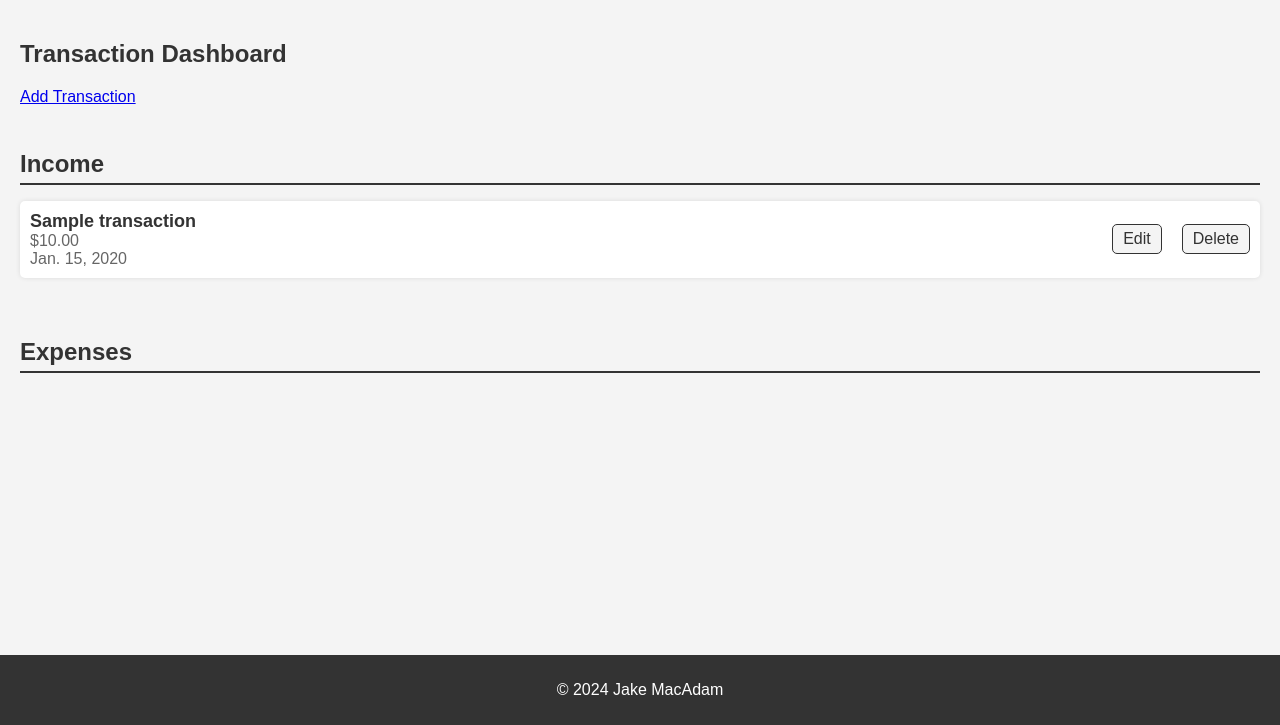
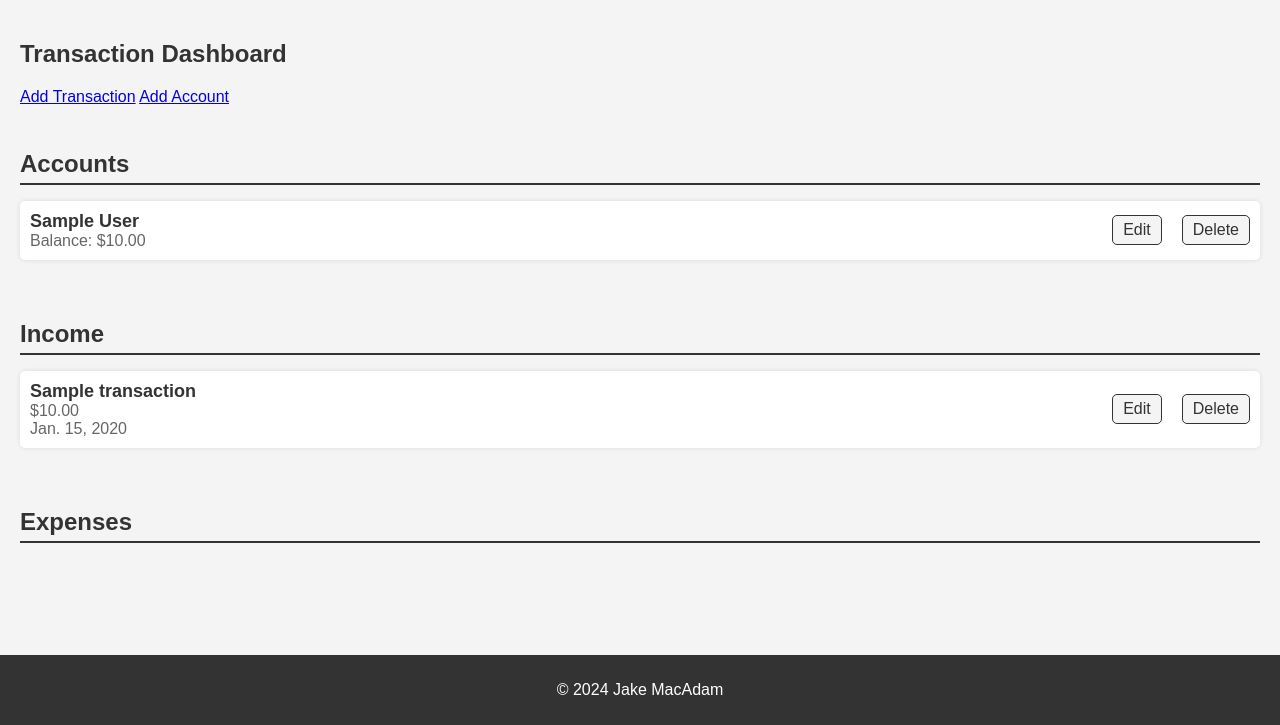
Before and after one commit to jbm97/project4, a Django app: page /transactions/ in a window 1280 px wide. Shown: the part 75-800 px from the top of the page. Run offline with Django 5.2, Linux system fonts and the light colour scheme; tables that the repository leaves empty hold one stand-in row (values such as "Sample post").

Commit message:
add account routes & views, accountform, modify css

```diff
--- a/finance_tracker/finance_tracker/static/css/styles.css
+++ b/finance_tracker/finance_tracker/static/css/styles.css
@@ -107,11 +107,15 @@ ul li a:hover {
     margin: 20px 0;
 }
 
-.income-section, .expenses-section {
+.account-section,
+.income-section,
+.expenses-section {
     margin-bottom: 20px;
 }
 
-.income-section h3, .expenses-section h3 {
+.account-section h3,
+.income-section h3,
+.expenses-section h3 {
     font-size: 24px;
     margin-bottom: 10px;
     border-bottom: 2px solid #333;
@@ -141,34 +145,40 @@ ul li a:hover {
     box-shadow: 0 0 5px rgba(0, 0, 0, 0.1);
 }
 
-.transaction {
+.transaction,
+.account {
     display: flex;
     justify-content: space-between;
     align-items: center;
 }
 
-.transaction-details {
+.transaction-details,
+.account-details {
     display: flex;
     flex-direction: column;
 }
 
-.transaction-details h4 {
+.transaction-details h4,
+.account-details h4 {
     margin: 0;
     font-size: 18px;
     color: #333;
 }
 
-.transaction-details p {
+.transaction-details p,
+.account-details p {
     margin: 0;
     color: #666;
 }
 
-.transaction-actions {
+.transaction-actions,
+.account-actions {
     display: flex;
     gap: 10px;
 }
 
-.transaction-actions a {
+.transaction-actions a,
+.account-actions a {
     color: #333;
     text-decoration: none;
     border: 1px solid #333;
@@ -178,7 +188,8 @@ ul li a:hover {
     transition: background-color 0.3s, color 0.3s;
 }
 
-.transaction-actions a:hover {
+.transaction-actions a:hover,
+.account-actions a:hover {
     background-color: #333;
     color: #fff;
 }
--- a/finance_tracker/finance_tracker/templates/tracker/list_transactions.html
+++ b/finance_tracker/finance_tracker/templates/tracker/list_transactions.html
@@ -5,7 +5,30 @@
 {% block content %}
 <h2>Transaction Dashboard</h2>
 <a href="{% url 'add_transaction' %}">Add Transaction</a>
+<a href="{% url 'add_account' %}">Add Account</a>
+
 <div class="dashboard">
+
+    <section class="account-section">
+        <h3>Accounts</h3>
+        <ul>
+            {% for account in accounts %}
+            <li>
+                <div class="account">
+                    <div class="account-details">
+                        <h4>{{ account.name }}</h4>
+                        <p>Balance: ${{ account.balance }}</p>
+                    </div>
+                    <div class="account-actions">
+                        <a href="{% url 'edit_account' account.id %}">Edit</a>
+                        <a href="{% url 'delete_account' account.id %}">Delete</a>
+                    </div>
+                </div>
+            </li>
+            {% endfor %}
+        </ul>
+    </section>
+
     <section class="income-section">
         <h3>Income</h3>
         <ul>
--- a/finance_tracker/tracker/models.py
+++ b/finance_tracker/tracker/models.py
@@ -3,7 +3,7 @@ from django.contrib.auth.models import User
 
 class Category(models.Model):
     name = models.CharField(max_length=100)
-    user = models.ForeignKey(User, on_delete=models.CASCADE)
+    user = models.ForeignKey(User, on_delete=models.CASCADE, null=True, blank=True)
 
     def __str__(self):
         return self.name
@@ -11,7 +11,7 @@ class Category(models.Model):
 class Account(models.Model):
     name = models.CharField(max_length=100)
     balance = models.DecimalField(max_digits=10, decimal_places=2)
-    user = models.ForeignKey(User, on_delete=models.CASCADE)
+    user = models.ForeignKey(User, on_delete=models.CASCADE, null=True, blank=True)
 
     def __str__(self):
         return self.name
--- a/finance_tracker/tracker/urls.py
+++ b/finance_tracker/tracker/urls.py
@@ -7,4 +7,7 @@ urlpatterns = [
     path('transactions/add/', views.add_transaction, name='add_transaction'),
     path('transactions/edit/<int:pk>/', views.edit_transaction, name='edit_transaction'),
     path('transactions/delete/<int:pk>/', views.delete_transaction, name='delete_transaction'),
+    path('accounts/add/', views.add_account, name='add_account'),
+    path('accounts/edit/<int:account_id>/', views.edit_account, name='edit_account'),
+    path('accounts/delete/<int:account_id>/', views.delete_account, name='delete_account'),
 ]
--- a/finance_tracker/tracker/views.py
+++ b/finance_tracker/tracker/views.py
@@ -1,6 +1,6 @@
 from django.shortcuts import render, get_object_or_404, redirect
-from .models import Transaction
-from .forms import TransactionForm
+from .models import Transaction, Account
+from .forms import TransactionForm, AccountForm
 
 def home(request):
     return render(request, 'tracker/home.html')
@@ -8,6 +8,7 @@ def home(request):
 def list_transactions(request):
     expenses = Transaction.objects.filter(type='expense').order_by('-date')
     incomes = Transaction.objects.filter(type='income').order_by('-date')
+    accounts = Account.objects.all()
 
     grouped_expenses = {}
     for expense in expenses:
@@ -18,6 +19,7 @@ def list_transactions(request):
     lists = {
         'grouped_expenses': grouped_expenses,
         'incomes': incomes,
+        'accounts': accounts,
     }
     return render(request, 'tracker/list_transactions.html', lists)
 
@@ -48,3 +50,32 @@ def delete_transaction(request, pk):
         transaction.delete()
         return redirect('list_transactions')
     return render(request, 'tracker/delete_transaction.html', {'transaction': transaction})
+
+def add_account(request):
+    if request.method == 'POST':
+        form = AccountForm(request.POST)
+        if form.is_valid():
+            account = form.save(commit=False)
+            account.save()
+            return redirect('list_transactions')
+    else:
+        form = AccountForm()
+    return render(request, 'tracker/add_account.html', {'form': form})
+
+def edit_account(request, account_id):
+    account = get_object_or_404(Account, id=account_id)
+    if request.method == 'POST':
+        form = AccountForm(request.POST, instance=account)
+        if form.is_valid():
+            form.save()
+            return redirect('list_transactions')
+    else:
+        form = AccountForm(instance=account)
+    return render(request, 'tracker/edit_account.html', {'form': form})
+
+def delete_account(request, account_id):
+    account = get_object_or_404(Account, id=account_id)
+    if request.method == 'POST':
+        account.delete()
+        return redirect('list_transactions')
+    return render(request, 'tracker/delete_account.html', {'account': account})
```
Also changed, not shown: finance_tracker/finance_tracker/templates/tracker/add_account.html (added, +12 -0 lines), finance_tracker/finance_tracker/templates/tracker/delete_account.html (added, +13 -0 lines), finance_tracker/finance_tracker/templates/tracker/edit_account.html (added, +12 -0 lines), finance_tracker/tracker/forms.py (+6 -1 lines), finance_tracker/tracker/migrations/0003_alter_category_user.py (added), finance_tracker/tracker/migrations/0004_alter_account_user.py (added).
